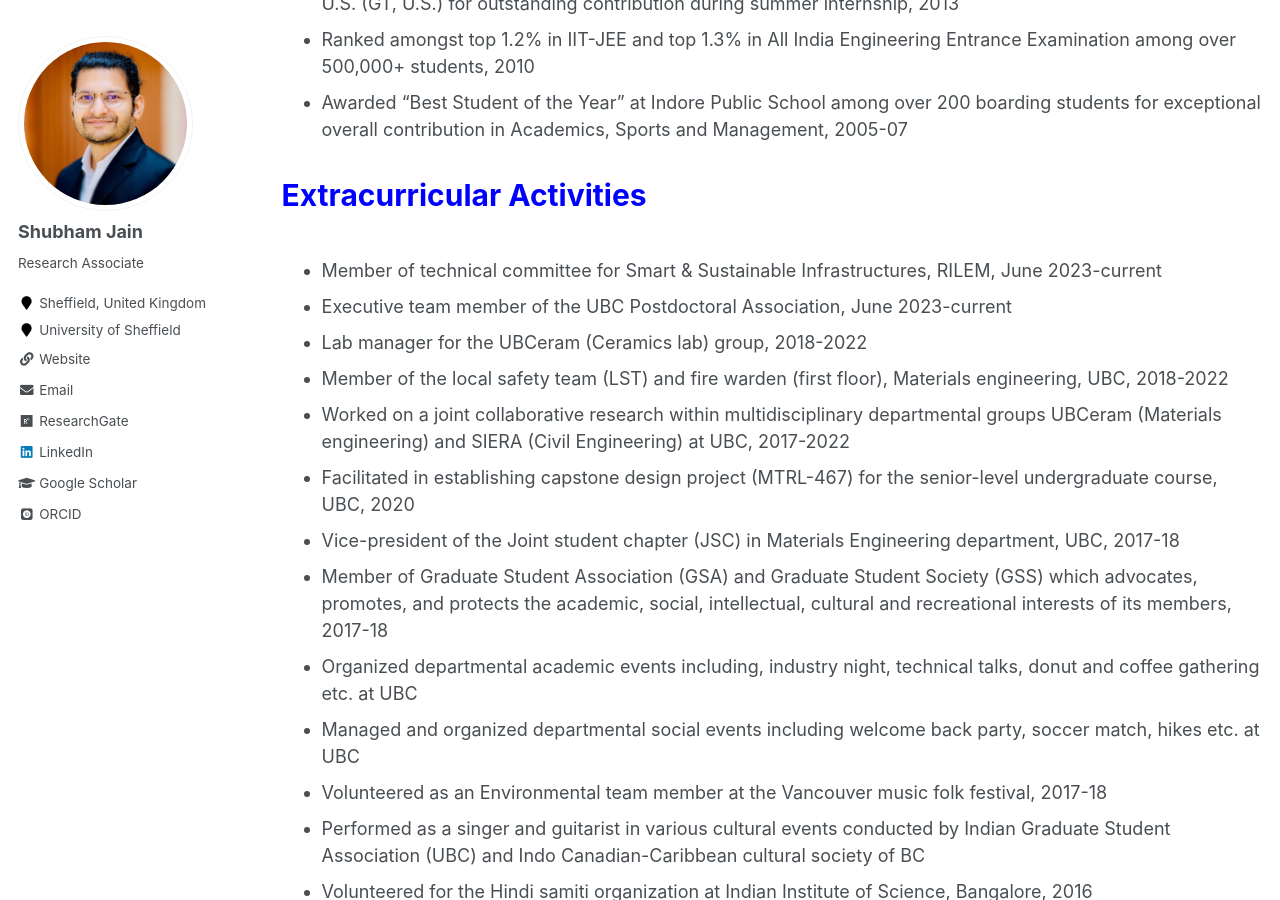
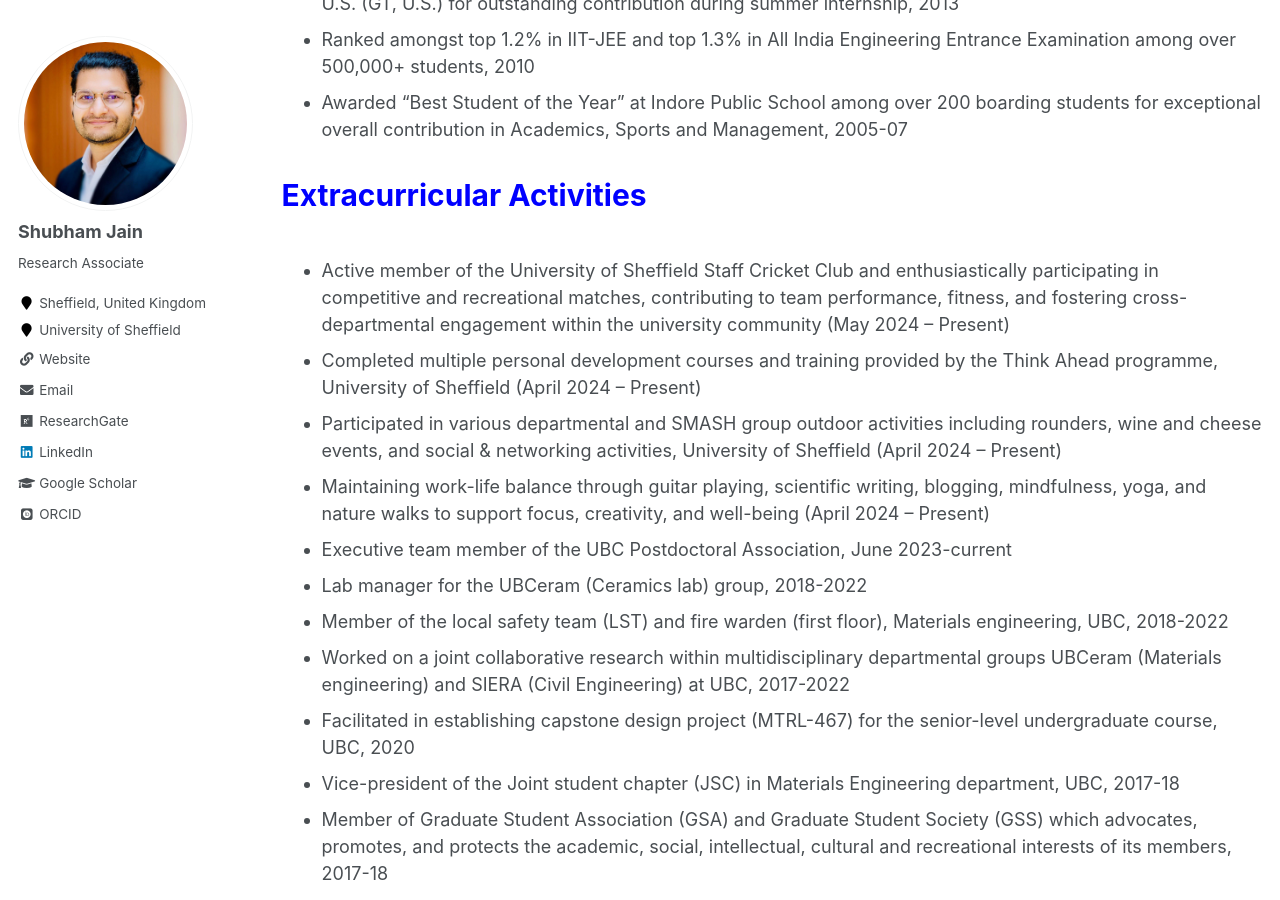
Before and after one commit to shubhamj2611/shubhamj2611.github.io, a Jekyll site: the page built from _pages/achievements.md, in a window 1280 px wide and 900 px high, scrolled down 1376 px. Built offline with Jekyll 4.4.1, drawn with Linux system fonts in a browser that asks for light colours; some web fonts are replaced.

Commit message:
Update achievements.md

```diff
--- a/_pages/achievements.md
+++ b/_pages/achievements.md
@@ -31,7 +31,10 @@ author_profile: true
 *	Awarded “Best Student of the Year” at Indore Public School among over 200 boarding students for exceptional overall contribution in Academics, Sports and Management, 2005-07
 
 <p style="text-align:left; color:Blue; font-size:30px; font-weight:bold;"> Extracurricular Activities </p>
-* Member of technical committee for Smart & Sustainable Infrastructures, RILEM, June 2023-current
+* Active member of the University of Sheffield Staff Cricket Club and enthusiastically participating in competitive and recreational matches, contributing to team performance, fitness, and fostering cross-departmental engagement within the university community (May 2024 – Present)
+* Completed multiple personal development courses and training provided by the Think Ahead programme, University of Sheffield (April 2024 – Present)
+* Participated in various departmental and SMASH group outdoor activities including rounders, wine and cheese events, and social & networking activities, University of Sheffield (April 2024 – Present)
+* Maintaining work-life balance through guitar playing, scientific writing, blogging, mindfulness, yoga, and nature walks to support focus, creativity, and well-being (April 2024 – Present)
 * Executive team member of the UBC Postdoctoral Association, June 2023-current
 * Lab manager for the UBCeram (Ceramics lab) group, 2018-2022
 *	Member of the local safety team (LST) and fire warden (first floor), Materials engineering, UBC, 2018-2022
```
